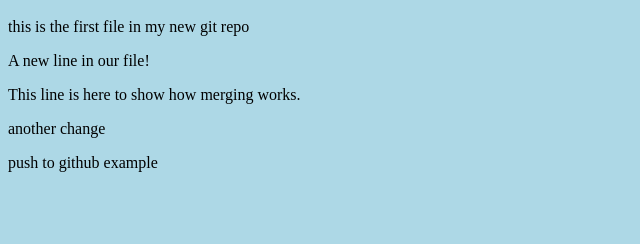
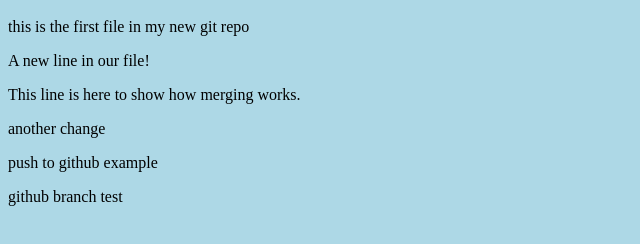
Before and after one commit to ar-christymadilao/hello-world, a plain HTML site: page index.html in a window 1280 px wide. Shown: the part 120-364 px from the top of the page, without its empty margins (0-640 px from the left). Drawn offline with Linux system fonts and the light colour scheme.

Commit message:
Update index.html
Added new p

```diff
--- a/index.html
+++ b/index.html
@@ -15,5 +15,6 @@
     <p>This line is here to show how merging works.</p>
     <p>another change</p>
     <p>push to github example</p>
+    <p>github branch test</p>
   </body>
 </html>
```
